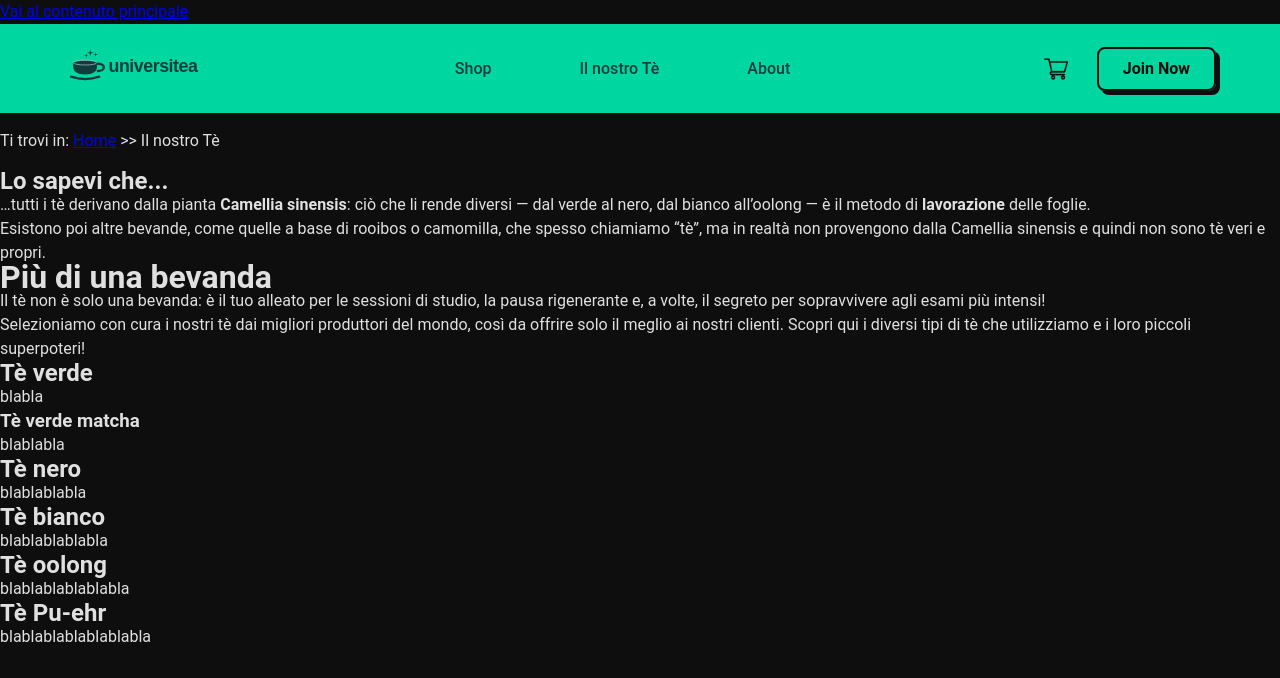
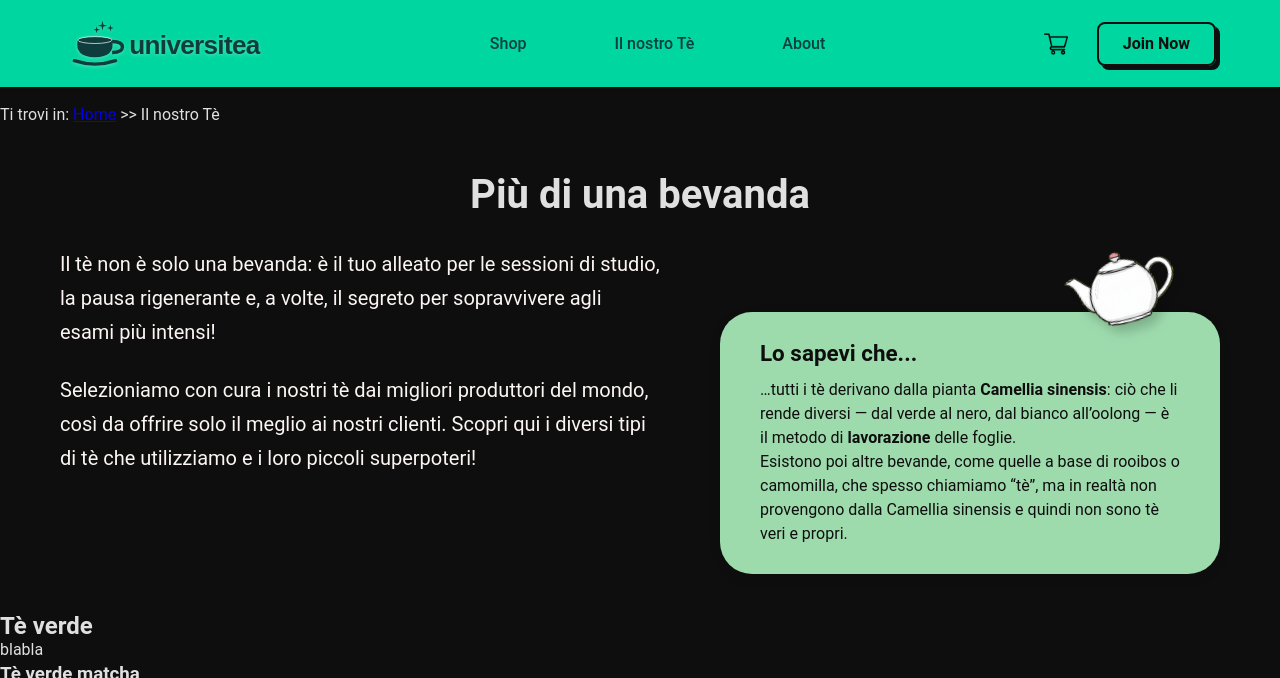
Before and after one commit to unrealyozora/UniversiTea, a PHP site: page /src/pages/tea-info.html in a window 1280 px wide. Shown: the top 678 px of the page. Run offline with PHP 8.4, Linux system fonts and the light colour scheme.

Commit message:
Modifiche per stile pagine tea-info

```diff
--- a/src/pages/tea-info.html
+++ b/src/pages/tea-info.html
@@ -11,12 +11,11 @@
 </head>
 
 <body>
-    <a href="#content" class="skip-link">Vai al contenuto principale</a>
 
     <header class="main-header">
         <div class="logo">
             <a href="../../index.html">
-                <img src="../../assets/images/universitea_logo.svg" alt="UniversiTea - Torna alla Home" width="150" height="50">
+                <img src="../../assets/images/universitea_logo.svg" alt="UniversiTea - Torna alla Home" class="logo-img">
             </a>
         </div>
 
@@ -30,20 +29,35 @@
 
         <nav id="user-actions" aria-label="Menu utente">
             <ul>
-                <li><a href="cart.html" class="cart-link" aria-label="Visualizza carrello"><img
-                            src="../../assets/images/shopping-cart.png" alt="Carrello" width="24" height="24"></a></li>
+                <li><a href="cart.html" class="cart-link" aria-label="Visualizza carrello">
+                    <img src="../../assets/images/shopping-cart.png" alt="Carrello" width="24" height="24"></a></li>
                 <li><a href="login.html" class="btn-join" aria-label="Accedi al profilo">Join Now</a></li>
             </ul>
         </nav>
     </header>
 
     <nav id="breadcrumb" aria-label="Percorso di navigazione">
-        <p>Ti trovi in: <a href="../../index.html"><span lang="en-GB">Home</span></a> &gt;&gt; <span aria-current="page">Il
-                nostro Tè</span></p>
+        <p>Ti trovi in: <a href="../../index.html"><span lang="en-GB">Home</span></a> &gt;&gt; <span aria-current="page">Il nostro Tè</span></p>
     </nav>
 
+    <main id="tea-content">
+        <h1>Più di una bevanda</h1>
         <div class="container">
-        <aside id="curiosita">
+
+            <div class="intro-container">
+                <p>Il tè non è solo una bevanda: è il tuo alleato per le sessioni di studio, la pausa rigenerante e, a
+                    volte, il
+                    segreto per sopravvivere agli esami più intensi!</p>
+                <p>Selezioniamo con cura i nostri tè dai migliori produttori del mondo, così da offrire solo il meglio ai
+                    nostri
+                    clienti. Scopri qui i diversi tipi di tè che utilizziamo e i loro piccoli superpoteri!</p>
+            </div>
+
+            <div class= "aside-container">
+                <div class="teiera">
+                    <img src="../../assets/images/teiera.png" alt="Illustrazione di una teiera inclinata che versa il tè nel box delle curiosità">
+                </div>
+                <aside class="curiosita">  <!--class o id??-->
                     <h2>Lo sapevi che...</h2>
                     <p>…tutti i tè derivano dalla pianta <strong>Camellia sinensis</strong>: ciò che li rende diversi — dal
                         verde al
@@ -51,15 +65,8 @@
                     <p>Esistono poi altre bevande, come quelle a base di rooibos o camomilla, che spesso chiamiamo “tè”, ma in
                         realtà non provengono dalla Camellia sinensis e quindi non sono tè veri e propri.</p>
                 </aside>
-
-        <main id="content">
-            <h1>Più di una bevanda</h1>
-            <p>Il tè non è solo una bevanda: è il tuo alleato per le sessioni di studio, la pausa rigenerante e, a
-                volte, il
-                segreto per sopravvivere agli esami più intensi!</p>
-            <p>Selezioniamo con cura i nostri tè dai migliori produttori del mondo, così da offrire solo il meglio ai
-                nostri
-                clienti. Scopri qui i diversi tipi di tè che utilizziamo e i loro piccoli superpoteri!</p>
+            </div>
+        </div>
 
         <section>
             <h2>Tè verde</h2>
@@ -87,8 +94,8 @@
             <h2>Tè Pu-ehr</h2>
             <p>blablablablablablabla</p>
         </section>
+
     </main>
-    </div>
 
     <footer>
         <p><a href="https://validator.w3.org/nu/"><img src="https://www.w3.org/Icons/valid-xhtml10"
--- a/src/style/style.css
+++ b/src/style/style.css
@@ -572,6 +572,73 @@ footer {
 }
 
 
+/*STILE PAGINA IL NOSTRO TE'*/
+
+/*METTO OVUNQUE L'#TEA-CONTENT O NO?*/
+
+#tea-content h1 {
+    text-align: center;
+    margin-top: 40px; /*Crea spazio sopra il titolo, così non sembra appiccicato al menu o ai paragrafi.*/
+    margin-bottom: 40px; /*Crea spazio sotto il titolo, così non sembra appiccicato al menu o ai paragrafi.*/
+    font-size: 2.5rem; /*rem è un'unità di misura flessibile basata sulla dimensione del testo del browser*/
+    width: 100%;
+}
+
+#tea-content .container {
+    display: grid; /*Attiva il sistema a griglia, il modo più moderno per gestire i layout.*/
+    grid-template-columns: 1.2fr 1fr; /*Divide lo spazio in 2.2 parti totali: la prima colonna (testo) prende 1.2 parti, la seconda (aside) prende 1 parte.*/
+    gap: 60px; /*Crea un corridoio di spazio vuoto tra le due colonne affinché non si tocchino.*/
+    align-items: start;
+    margin: 40px auto; /*Centra il tutto e dà margine sopra/sotto*/
+    max-width: 1200px; /*Impedisce all'aside di andare troppo lontano a destra*/
+    padding: 0 20px; /*Margine di sicurezza per i bordi dello schermo*/
+}
+
+.intro-container p {
+    font-size: 1.25rem;
+    line-height: 1.7; /*Aumenta lo spazio tra una riga e l'altra dello stesso paragrafo.*/
+    color: var(--lightbgcolor);
+    margin-bottom: 1.5rem;
+}
+
+.aside-container {
+    position: relative;
+    padding-top: 65px; /*Un po' più di spazio per la teiera.*/
+}
+
+.curiosita {
+    background-color: var(--linkcolor);
+    color: var(--darkbgcolor);
+    padding: 1.8em 2.5em;
+    border-radius: 2em; /*Arrotonda gli angoli del box per dargli un look moderno e morbido.*/
+    position: relative;
+    z-index: 1; /*Sta sotto la teiera.*/
+    box-shadow: 0 4px 15px rgba(0, 0, 0, 0.05); /*Ombra leggera del box stesso.*/
+}
+
+.curiosita h2 {
+    font-size: 1.4rem; /*Più grande del testo sotto*/
+    margin-bottom: 0.8rem;
+    color: var(--darkbgcolor);
+}
+
+.teiera {
+    position: absolute;
+    top: -15px; /*Sovrappone leggermente il bordo superiore dell'aside.*/
+    right: 30px; /*La sposta un po' verso l'interno dell'aside.*/
+    width: 140px;
+    z-index: 10; /*Deve stare SOPRA l'aside.*/
+    transform: rotate(-15deg);
+    filter: drop-shadow(4px 8px 6px rgba(0, 0, 0, 0.2));
+}
+
+.teiera img {
+    width: 100%;
+    height: auto; /*Mantiene le proporzioni.*/
+    display: block;
+}
+
+
 /* --- RESPONSIVE MOBILE --- */
 @media (max-width: 900px) {
     .best-sellers-container { padding: 3rem 1.5rem; width: 100%; }
@@ -596,4 +663,6 @@ footer {
     .bestsellers-visual { order: 2; width: 100%; margin: 0; display: block; height: auto; min-height: auto; position: relative; }
     .bestsellers-visual model-viewer { width: 100%; height: 350px; display: block; }
     .bestsellers-visual figcaption { margin-top: 1rem; justify-content: center; }
+
+
 }
```
Also changed, not shown: assets/images/teiera.png (added). Lines whose indentation alone changed are shown as unchanged.
